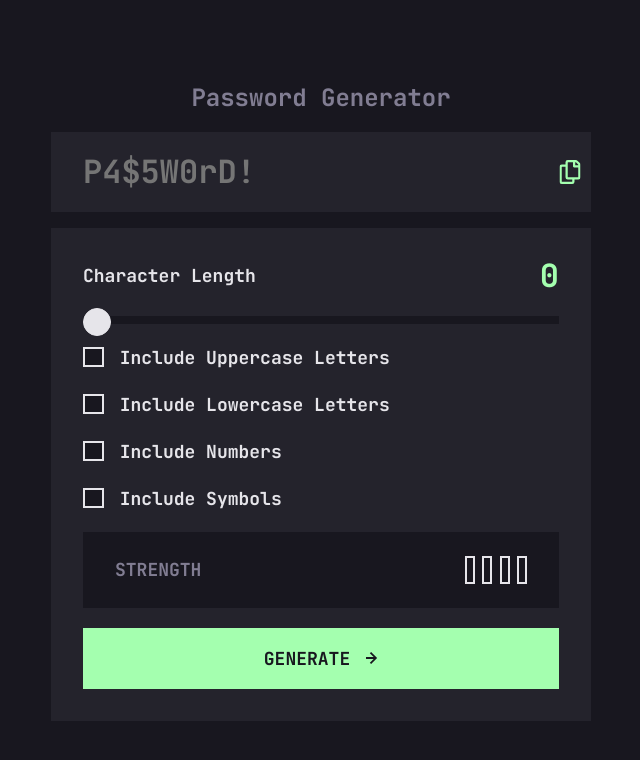
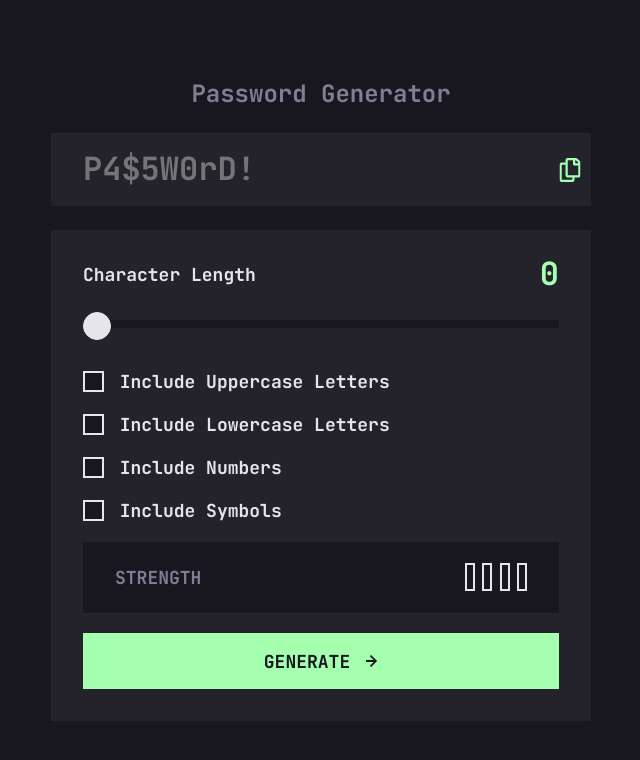
Before and after one commit to danmlarsen/fm-password-generator-app, a website: page index.html in a window 1280 px wide. Shown: the whole page, without its empty margins (319-959 px from the left). Drawn offline with Linux system fonts and the light colour scheme.

Commit message:
Minor adjustments

```diff
--- a/sass/_form.scss
+++ b/sass/_form.scss
@@ -84,6 +84,8 @@ label {
     &--slider {
         display: grid;
         grid-template-columns: 1fr auto;
+        margin-bottom: 2.2rem;
+        gap: 2.5rem;
 
         input[type='range'] {
             grid-column: span 2;
--- a/sass/_password-generator.scss
+++ b/sass/_password-generator.scss
@@ -2,7 +2,7 @@
     width: 100%;
     max-width: 54rem;
     display: grid;
-    row-gap: 1.6rem;
+    row-gap: 2.4rem;
 
     &__password-container {
         position: relative;
--- a/sass/_typography.scss
+++ b/sass/_typography.scss
@@ -13,7 +13,7 @@ body {
     font-family: $ff-primary;
     font-weight: $fw-regular;
     font-size: $fs-400;
-    line-height: 1.5;
+    line-height: 1.277777;
 
     @media screen and (max-width: 48em) {
         font-size: $fs-300;
```
Also changed, not shown: css/style.css, 1 other file.
